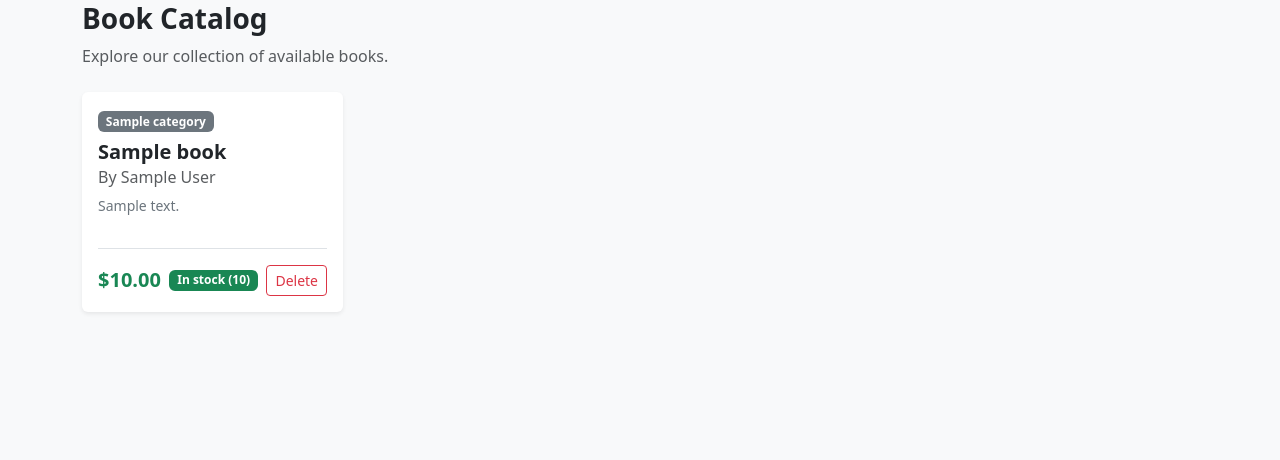
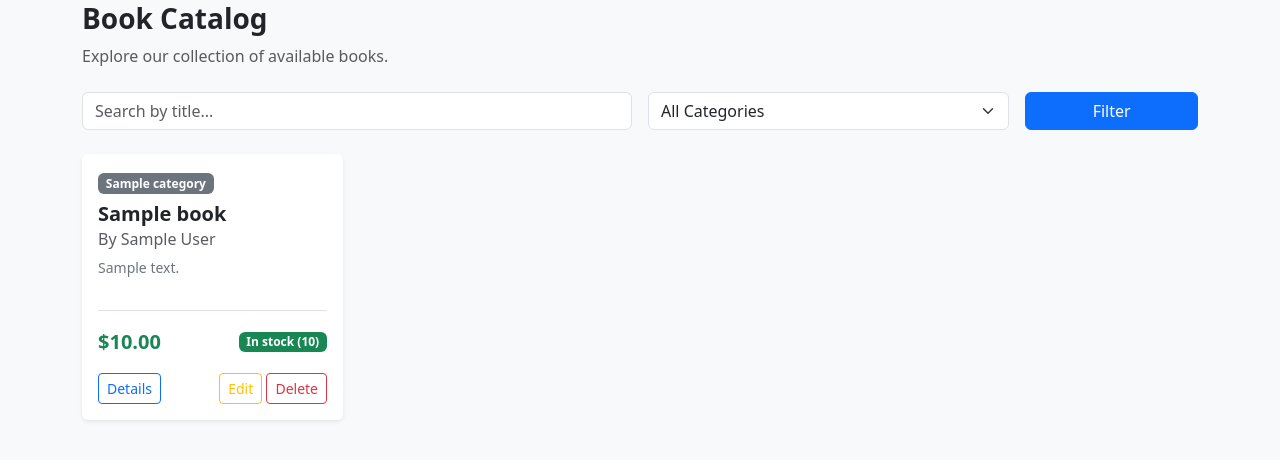
Before and after one commit to kiyalum/BookStore, a Django app: page / in a window 1280 px wide. Shown: the part 78-538 px from the top of the page. Run offline with Django 5.2, Linux system fonts and the light colour scheme; tables that the repository leaves empty hold one stand-in row (values such as "Sample post").

Commit message:
Upgrade templates and add book_detail.html

```diff
--- a/BookStore/settings.py
+++ b/BookStore/settings.py
@@ -11,6 +11,7 @@ https://docs.djangoproject.com/en/6.1/ref/settings/
 """
 
 from pathlib import Path
+import os
 
 # Build paths inside the project like this: BASE_DIR / 'subdir'.
 BASE_DIR = Path(__file__).resolve().parent.parent
@@ -117,6 +118,7 @@ USE_TZ = True
 # https://docs.djangoproject.com/en/6.1/howto/static-files/
 
 STATIC_URL = 'static/'
+STATICFILES_DIRS = [os.path.join(BASE_DIR, 'static')]
 
 
 # Email
--- a/templates/base.html
+++ b/templates/base.html
@@ -14,9 +14,9 @@
         </div>
     </nav>
 
-    <div class="container">
+    <main class="container mb-5">
         {% block content %}{% endblock %}
-    </div>
+    </main>
 
     <script src="https://cdn.jsdelivr.net/npm/bootstrap@5.3.2/dist/js/bootstrap.bundle.min.js"></script>
 </body>
--- a/templates/store/book_confirm_delete.html
+++ b/templates/store/book_confirm_delete.html
@@ -9,7 +9,7 @@
             <h2 class="mb-3 text-danger">Delete Book</h2>
             <p>Are you sure you want to delete the book <strong>"{{ book.title }}"</strong>?</p>
 
-            <form method="post">
+            <form method="post" class="mt-3">
                 {% csrf_token %}
                 <a href="{% url 'store:book_list' %}" class="btn btn-secondary">Cancel</a>
                 <button type="submit" class="btn btn-danger">Yes, Delete</button>
--- a/templates/store/book_form.html
+++ b/templates/store/book_form.html
@@ -1,12 +1,12 @@
 {% extends 'base.html' %}
 
-{% block title %}Add New Book - Bookstore{% endblock %}
+{% block title %}{% if object %}Edit Book{% else %}Add New Book{% endif %} - Bookstore{% endblock %}
 
 {% block content %}
 <div class="row justify-content-center">
     <div class="col-md-8 col-lg-6">
         <div class="card shadow-sm border-0 p-4">
-            <h2 class="mb-4 text-center fw-bold">Add New Book</h2>
+            <h2 class="mb-4 text-center fw-bold">{% if object %}Edit Book{% else %}Add New Book{% endif %}</h2>
 
             <form method="post">
                 {% csrf_token %}
--- a/templates/store/book_list.html
+++ b/templates/store/book_list.html
@@ -7,6 +7,25 @@
     <h1 class="h3 fw-bold text-dark">Book Catalog</h1>
     <p class="text-muted">Explore our collection of available books.</p>
 </header>
+
+<form method="get" class="row g-3 mb-4">
+    <div class="col-md-6">
+        <input type="text" name="q" class="form-control" placeholder="Search by title..." value="{{ request.GET.q|default:'' }}">
+    </div>
+    <div class="col-md-4">
+        <select name="category" class="form-select">
+            <option value="">All Categories</option>
+            {% for cat in categories %}
+                <option value="{{ cat.id }}" {% if request.GET.category == cat.id|stringformat:"s" %}selected{% endif %}>
+                    {{ cat.name }}
+                </option>
+            {% endfor %}
+        </select>
+    </div>
+    <div class="col-md-2">
+        <button type="submit" class="btn btn-primary w-100">Filter</button>
+    </div>
+</form>
 
 <div class="row row-cols-1 row-cols-md-3 row-cols-lg-4 g-4">
     {% for book in books %}
@@ -30,8 +49,14 @@
                         {% else %}
                             <span class="badge bg-danger">Out of stock</span>
                         {% endif %}
+                    </div>
 
-                        <a href="{% url 'store:book_delete' book.id %}" class="btn btn-sm btn-outline-danger">Delete</a>
+                    <div class="mt-3 d-flex justify-content-between">
+                        <a href="{% url 'store:book_detail' book.id %}" class="btn btn-sm btn-outline-primary">Details</a>
+                        <div>
+                            <a href="{% url 'store:book_update' book.id %}" class="btn btn-sm btn-outline-warning">Edit</a>
+                            <a href="{% url 'store:book_delete' book.id %}" class="btn btn-sm btn-outline-danger">Delete</a>
+                        </div>
                     </div>
                 </div>
             </div>
@@ -44,4 +69,26 @@
         </div>
     {% endfor %}
 </div>
+
+{% if is_paginated %}
+<nav class="mt-5">
+    <ul class="pagination justify-content-center">
+        {% if page_obj.has_previous %}
+            <li class="page-item">
+                <a class="page-link" href="?page={{ page_obj.previous_page_number }}{% if request.GET.q %}&q={{ request.GET.q }}{% endif %}{% if request.GET.category %}&category={{ request.GET.category }}{% endif %}">Previous</a>
+            </li>
+        {% endif %}
+
+        <li class="page-item disabled">
+            <span class="page-link">Page {{ page_obj.number }} of {{ page_obj.paginator.num_pages }}</span>
+        </li>
+
+        {% if page_obj.has_next %}
+            <li class="page-item">
+                <a class="page-link" href="?page={{ page_obj.next_page_number }}{% if request.GET.q %}&q={{ request.GET.q }}{% endif %}{% if request.GET.category %}&category={{ request.GET.category }}{% endif %}">Next</a>
+            </li>
+        {% endif %}
+    </ul>
+</nav>
+{% endif %}
 {% endblock %}
```
Also changed, not shown: templates/store/book_detail.html (added, +36 -0 lines), db.sqlite3.
